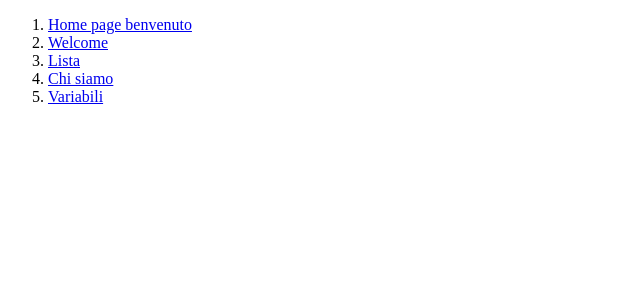
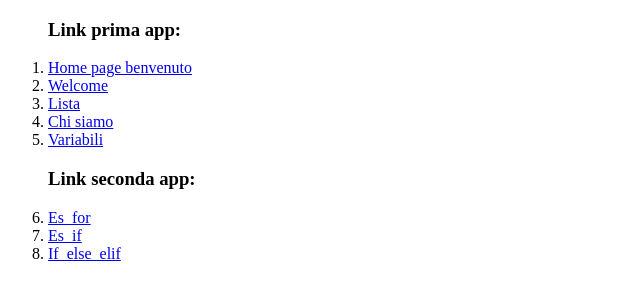
Before and after one commit to mervanhasanaj/django-Hasanaj-Mervan, a Django app: page / in a window 1280 px wide. Shown: the top 300 px of the page, without its empty margins (0-640 px from the left). Run offline with Django 3.2, Linux system fonts and the light colour scheme.

Commit message:
Livello 9

```diff
--- a/prima_app/templates/index.html
+++ b/prima_app/templates/index.html
@@ -8,11 +8,16 @@
 </head>
 <body>
     <ol>
+        <h3>Link prima app:</h3>
         <li><a href="{% url 'prima_app:homepage'%}">Home page benvenuto</a></li>
         <li><a href="{% url 'prima_app:welcome'%}">Welcome</a></li>
         <li><a href="{% url 'prima_app:lista'%}">Lista</a></li>
         <li><a href="{% url 'prima_app:chi_siamo'%}">Chi siamo</a></li>
         <li><a href="{% url 'prima_app:variabili'%}">Variabili</a></li>
+        <h3>Link seconda app:</h3>
+        <li><a href="{% url 'seconda_app:es_for'%}">Es_for</a></li>
+        <li><a href="{% url 'seconda_app:es_if'%}">Es_if</a></li>
+        <li><a href="{% url 'seconda_app:if_else_elif'%}">If_else_elif</a></li>
     </ol>
 </body>
 </html>
```
